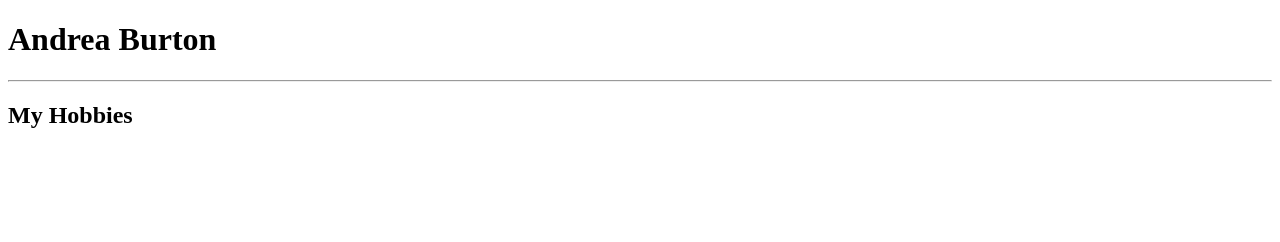
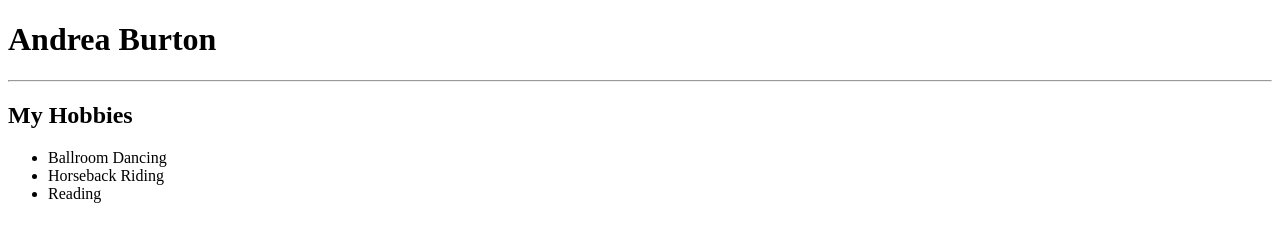
Before and after one commit to andirae5577/About-Me, a plain HTML site: page index.html in a window 1280 px wide. Drawn offline with Linux system fonts and the light colour scheme.

Commit message:
Inside your unordered list, create 3 <li> tags to list your hobbies

```diff
--- a/index.html
+++ b/index.html
@@ -9,6 +9,10 @@
   <h1>Andrea Burton</h1>
   <hr/>
   <h2>My Hobbies</h2>
-  <ul></ul>
+  <ul>
+    <li>Ballroom Dancing</li>
+    <li>Horseback Riding</li>
+    <li>Reading</li>
+  </ul>
 </body>
 </html>
```
